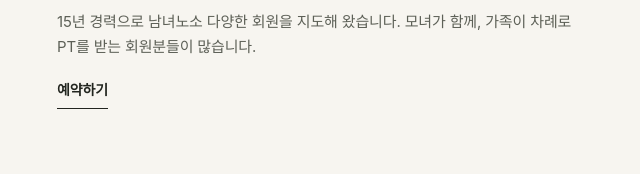
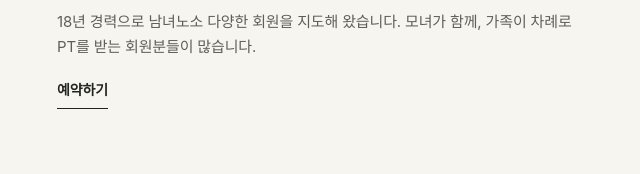
Before and after one commit to dongnimmungym/dongnimmungym.github.io, a plain HTML site: page b1/trainers/index.html in a window 1280 px wide. Shown: the part 2421-2595 px from the top of the page, 37-677 px from the left. Drawn offline with Linux system fonts and the light colour scheme; a web font is replaced by a local one.

Commit message:
트레이너: 김주희 경력 표기 15년→18년 정정

```diff
--- a/b1/trainers/index.html
+++ b/b1/trainers/index.html
@@ -47,7 +47,7 @@
   <a href="https://m.booking.naver.com/booking/13/bizes/1138588/items/7661663" class="ulink" target="_blank" rel="noopener noreferrer">체험 PT 예약</a>
 </div><div class="tcard">
   <img src="/photos/juhee.jpg" alt="김주희 프로필">
-  <h3>김주희</h3><div class="role">트레이너 · 여성 · 가족 PT</div><p>15년 경력으로 남녀노소 다양한 회원을 지도해 왔습니다. 모녀가 함께, 가족이 차례로 PT를 받는 회원분들이 많습니다.</p>
+  <h3>김주희</h3><div class="role">트레이너 · 여성 · 가족 PT</div><p>18년 경력으로 남녀노소 다양한 회원을 지도해 왔습니다. 모녀가 함께, 가족이 차례로 PT를 받는 회원분들이 많습니다.</p>
   <a href="https://booking.naver.com/booking/13/bizes/1138588/items/8254537" class="ulink" target="_blank" rel="noopener noreferrer">예약하기</a>
 </div></div></section>
 </main>
```
